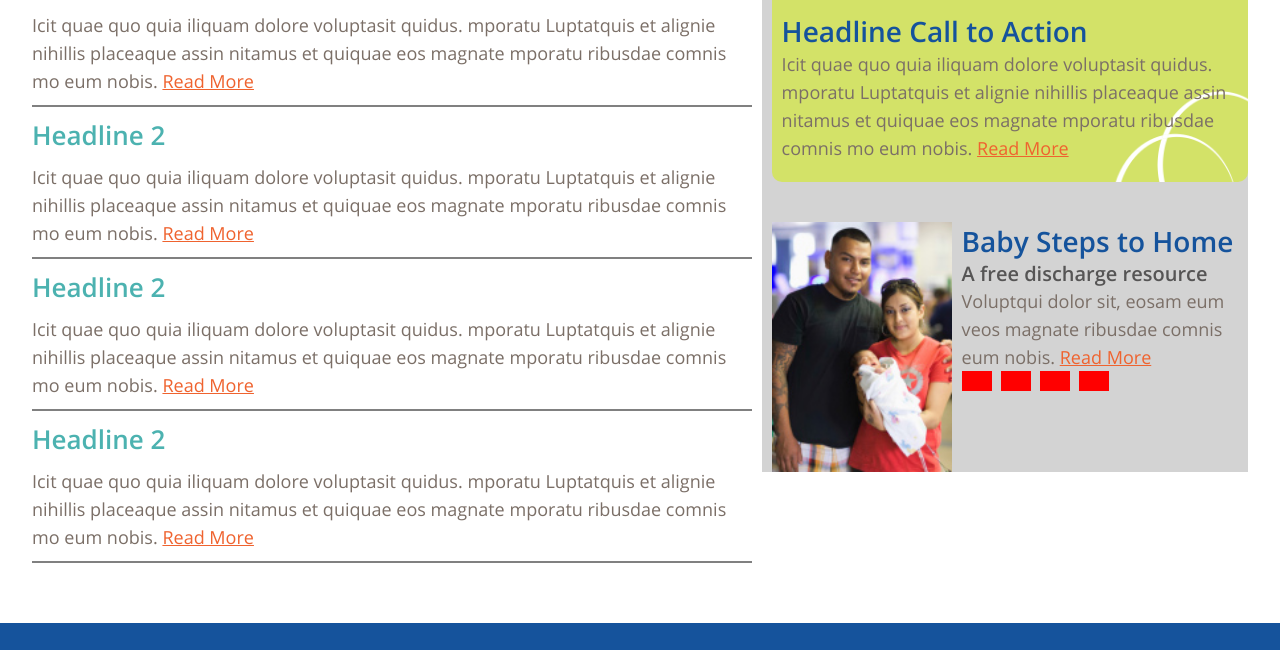
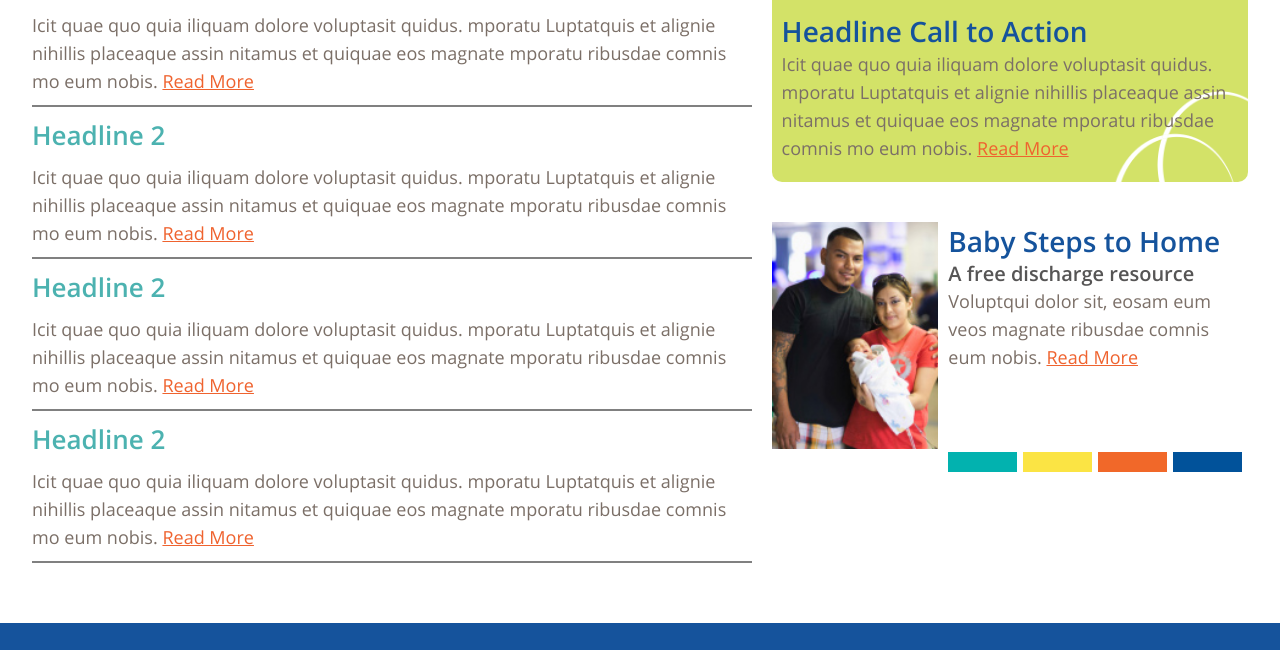
Before and after one commit to rtone1/NANN, a website: page views/index.html in a window 1280 px wide. Shown: the part 1087-1737 px from the top of the page. Drawn offline with Linux system fonts and the light colour scheme.

Commit message:
add grunt and browserSync. almost completed aside of landing

```diff
--- a/public/stylesheets/landing.css
+++ b/public/stylesheets/landing.css
@@ -120,7 +120,6 @@
   float: right;
   width: 40%;
   padding-left: 10px;
-  background-color: lightgray;
 }
 .aside-cta{
   margin-bottom: 40px;
@@ -153,20 +152,32 @@
   color: #ef632f;
   text-decoration: underline;
 }
+
+
 .needName{
   position: relative;
   height: 250px;
-  overflow: hidden;
+  /*overflow: hidden;*/
+}
+.needName .thumb{
+
 }
 .needName img{
   float: left;
-  width: 180px;
+  width: 35%;
+  max-width: 185px;
+}
+.needName .text{
   height: 250px;
+  overflow: hidden;
+  padding-left: 10px;
+}
+.needName .textInfo{
+  height: 220px;
+  overflow: hidden;
 }
 .needName article{
   height: 250px;
-  padding: 0px 10px;
-  overflow: hidden;
 }
 .needName article h2{
   color: #15539c;
@@ -186,17 +197,20 @@
   color: #ef632f;
   text-decoration: underline;
 }
-/*.borderColors{
-  position: absolute;
-  bottom: 0px;
-}*/
+.borderColors{
+  position: relative;
+  width: 100%;
+  bottom: -10px;
+}
 .borderColors div{
   display: inline-block;
-  margin-left: 5px;
-  width: 30px;
+  margin-left: 2%;
   height: 20px;
-  background-color: red;
 }
 .borderColors div:nth-child(1){
   margin-left: 0px;
 }
+.borderColors div:nth-child(1){ width: 23%; background-color: #02b2af;}
+.borderColors div:nth-child(2){ width: 23%; background-color: #fbe444;}
+.borderColors div:nth-child(3){ width: 23%; background-color: #f16829;}
+.borderColors div:nth-child(4){ width: 23%; background-color: #01529a;}
--- a/views/index.html
+++ b/views/index.html
@@ -132,18 +132,22 @@
           </section>
 
           <section class="needName">
+            <article>
                 <img src="../public/images/couplesChild.jpg" alt="" />
-            <article>
+              <div class="text">
+                <div class="textInfo">
                   <h2>Baby Steps to Home</h2>
                   <h3>A free discharge resource</h3>
                   <p>
                      Voluptqui dolor sit, eosam eum veos magnate ribusdae comnis eum nobis. <span><a href="#">Read More</a></span>
                   </p>
+                </div>
                 <div class="borderColors">
-                <div class="colorG"></div>
-                <div class="colorY"></div>
-                <div class="colorO"></div>
-                <div class="colorB"></div>
+                  <div class="colorG"></div><!--hey
+                  --><div class="colorY"></div><!--hey
+                  --><div class="colorO"></div><!--hey
+                  --><div class="colorB"></div>
+                </div>
               </div>
             </article>
           </section>
```
Also changed, not shown: Gruntfile.js (added, +68 -0 lines), package.json (added, +13 -0 lines). Lines whose indentation alone changed are shown as unchanged.
